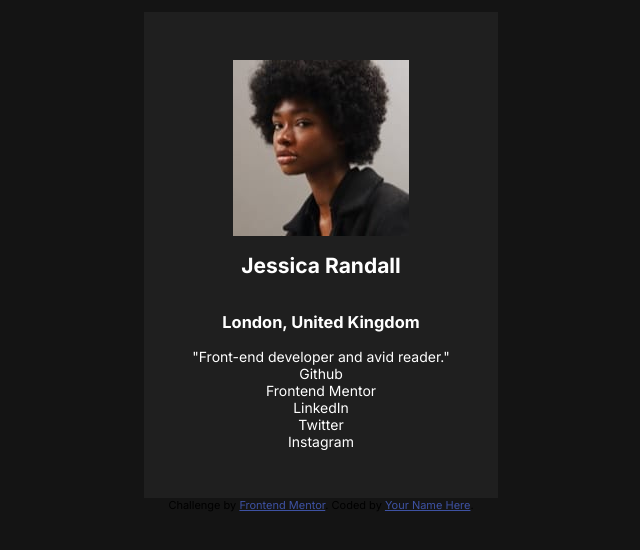
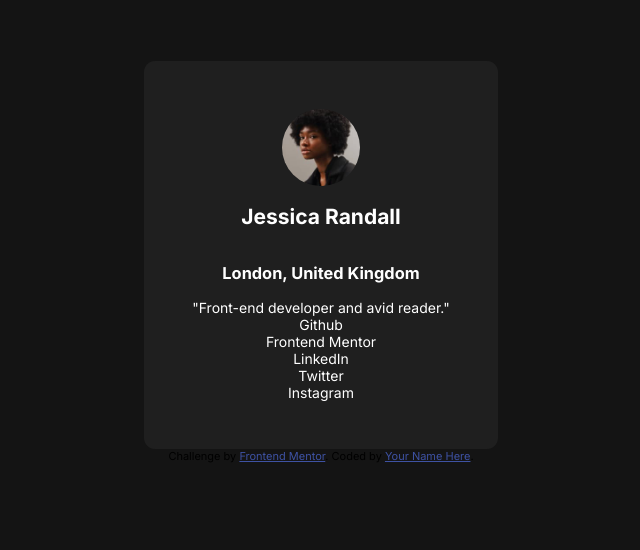
Before and after one commit to Saeedafshari11235/social-links-profile, a plain HTML site: page index.html in a window 1280 px wide. Shown: the part 138-688 px from the top of the page, without its empty margins (319-959 px from the left). Drawn offline with Linux system fonts and the light colour scheme.

Commit message:
setup image tag

```diff
--- a/index.html
+++ b/index.html
@@ -22,7 +22,7 @@
 <body>
 
   <main>
-    <img src="./assets/images/avatar-jessica.jpeg" alt="">
+    <img src="./assets/images/avatar-jessica.jpeg" alt="avatar">
     <h2>Jessica Randall</h2>
     <h3>London, United Kingdom</h3>
     <span>"Front-end developer and avid reader."</span>
--- a/style/style.css
+++ b/style/style.css
@@ -31,4 +31,10 @@ main{
     color: var(--White);
     /* *********************************** */
     background-color: var(--Grey-800);
+    border-radius: 0.7rem;
 }
+
+img{
+    border-radius: 50%;
+    width: 30%;
+}
```
